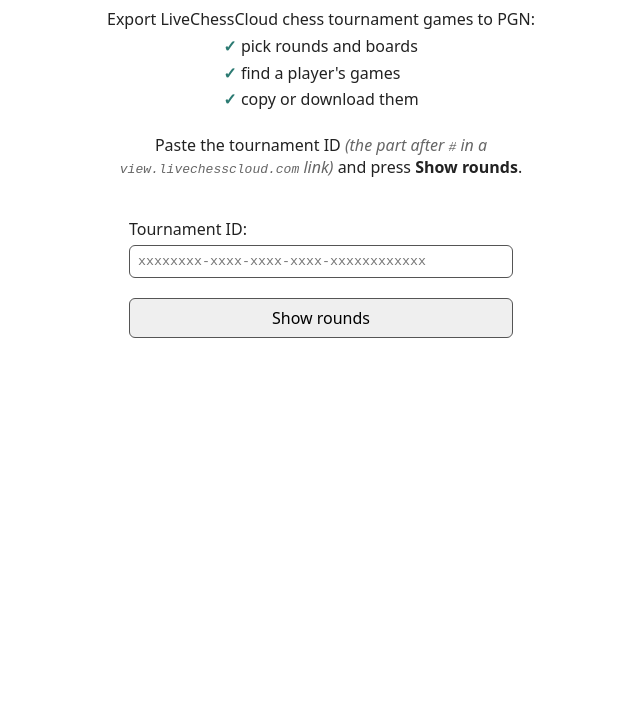
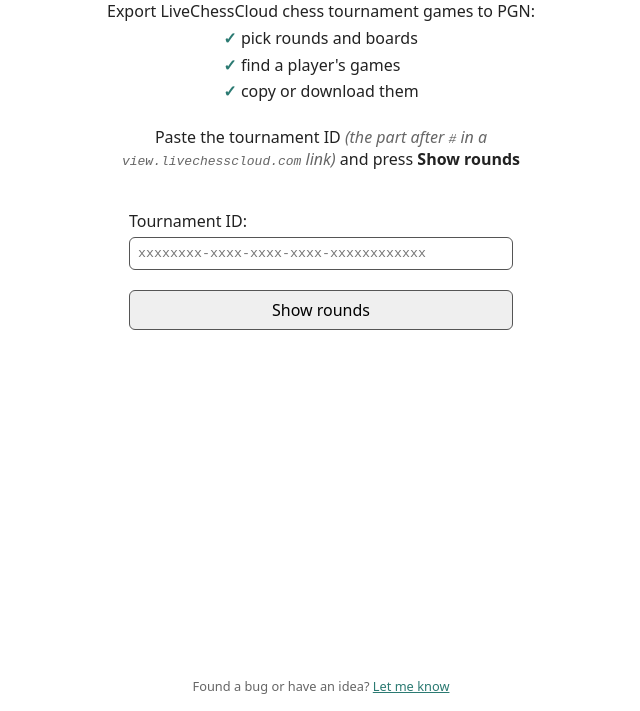
Before and after one commit to pambaka/livechesscloud-pgn-export, a plain HTML site: page docs/index.html in a window 1280 px wide. Shown: the part 89-800 px from the top of the page, without its empty margins (319-959 px from the left). Drawn offline with Linux system fonts and the light colour scheme.

Commit message:
feat(frontend): add footer with feedback form link

```diff
--- a/docs/index.html
+++ b/docs/index.html
@@ -37,7 +37,7 @@
             >(the part after <code>#</code> in a
             <code>view.livechesscloud.com</code> link)</i
           >
-          and press <b>Show rounds</b>.
+          and press <b>Show rounds</b>
         </p>
       </div>
     </header>
@@ -113,6 +113,15 @@
         <button id="download-button">Download all PGNs</button>
       </fieldset>
     </div>
+    <footer>
+      Found a bug or have an idea?
+      <a
+        target="_blank"
+        rel="noopener"
+        href="https://docs.google.com/forms/d/e/1FAIpQLSfT1ifpowcjcf79CVwOpNVNoTnxEuxV9w9-Y7AI846YRDTL3g/viewform"
+        >Let me know</a
+      >
+    </footer>
     <template id="row-template">
       <tr>
         <td><input type="checkbox" /></td>
--- a/docs/styles.css
+++ b/docs/styles.css
@@ -23,23 +23,26 @@ tr {
   -webkit-tap-highlight-color: transparent;
 }
 
+fieldset {
+  border: none;
+  padding: 0;
+}
+
+body,
+p {
+  margin: 0;
+}
+
 body {
-  padding: 0.5rem;
-  padding-top: 2rem;
+  min-height: 100vh;
+  min-height: 100dvh;
+  box-sizing: border-box;
+  padding: 2rem 0.5rem 1rem;
   display: flex;
   flex-direction: column;
   gap: 40px;
   font-family: system-ui, sans-serif;
   color: var(--text-color-dark);
-}
-
-p {
-  margin: 0;
-}
-
-fieldset {
-  border: none;
-  padding: 0;
 }
 
 header,
@@ -49,7 +52,8 @@ header,
 table,
 .download-bar,
 #pgn-list,
-.download {
+.download,
+footer {
   width: 100%;
   margin: 0 auto;
 }
@@ -492,3 +496,15 @@ summary .black {
 .pgn-item .copy-button.copy-failure svg {
   color: var(--text-color-error);
 }
+
+footer {
+  max-width: 24rem;
+  margin-top: auto;
+  font-size: 0.8rem;
+  color: var(--text-color-muted);
+  text-align: center;
+}
+
+footer a {
+  color: var(--accent-color-dark);
+}
```
